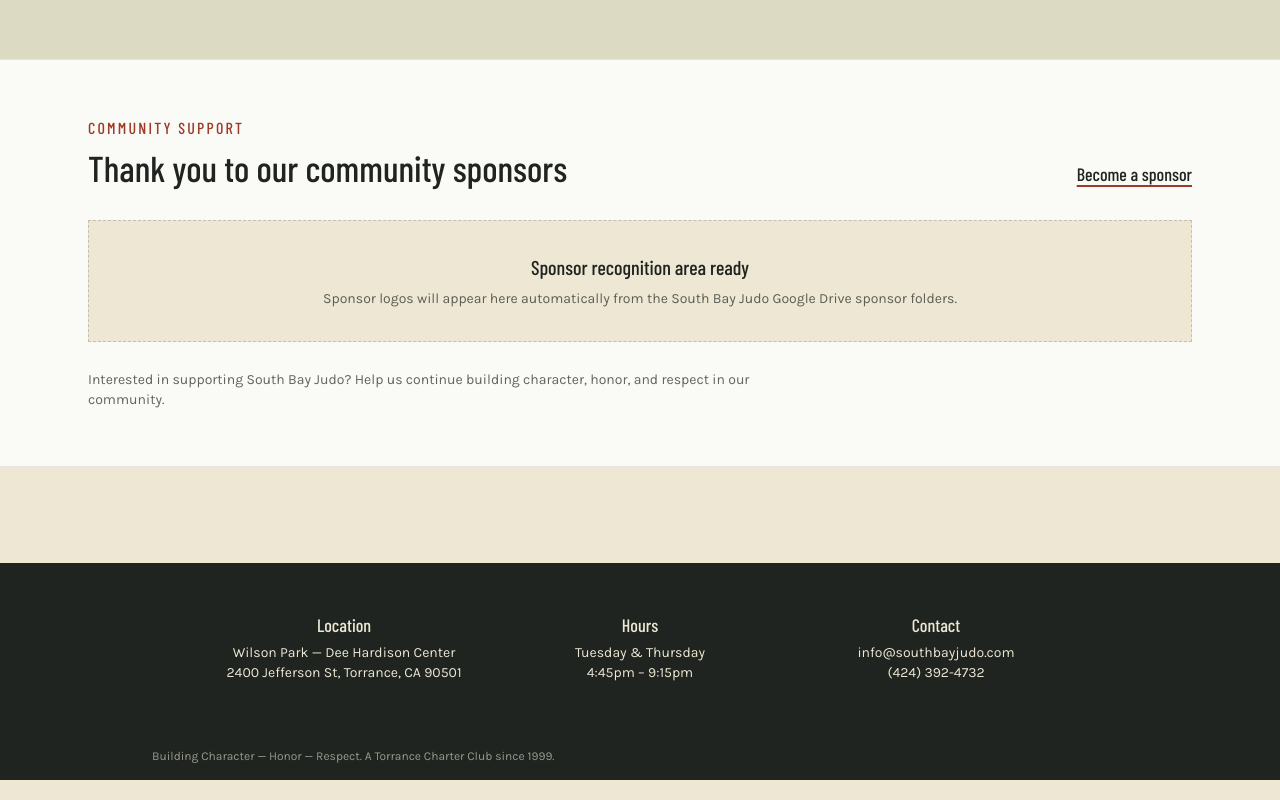
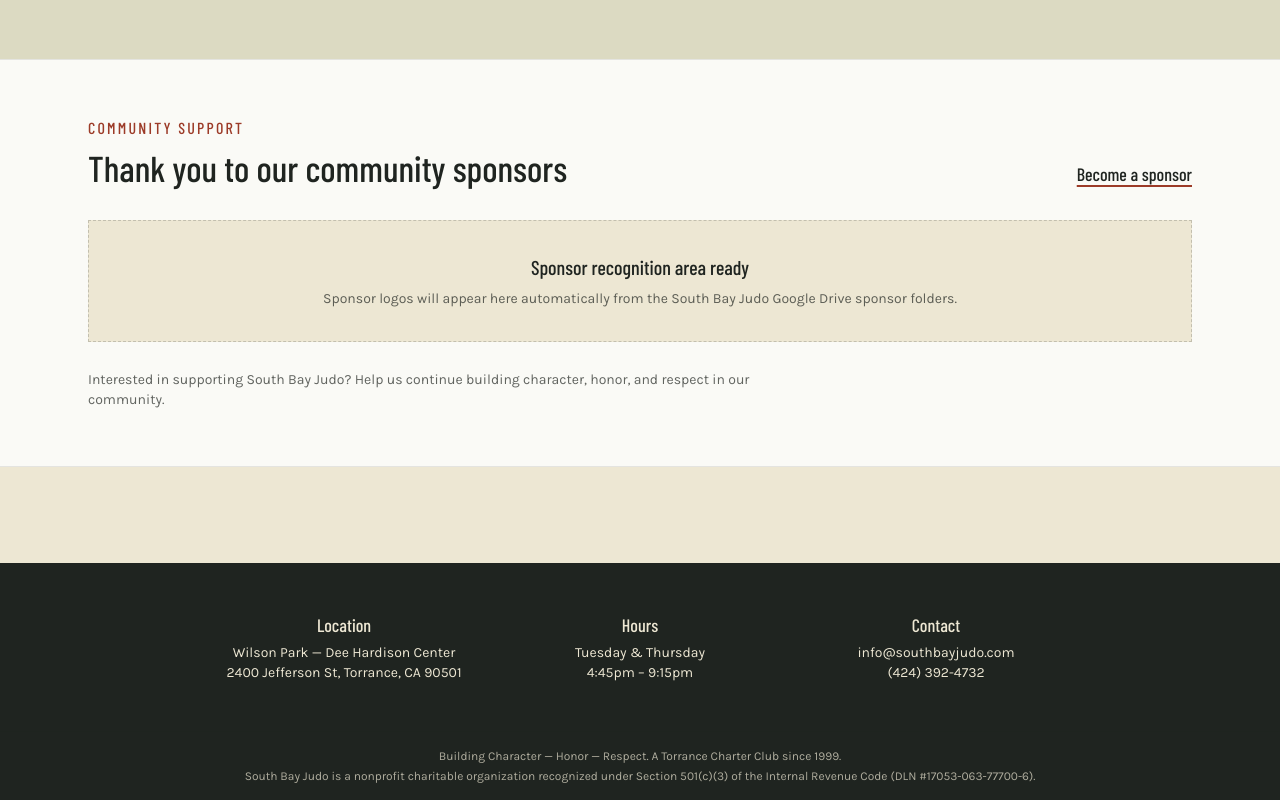
Before and after one commit to cshiosaki/southbayjudo, a Next.js app in the folder south-bay-judo/: page / in a window 1280 px wide. Shown: the part 2408-3208 px from the top of the page. Built offline with nearby package versions, Linux system fonts and the light colour scheme.

Commit message:
Add nonprofit identification to footer on every page

```diff
--- a/south-bay-judo/app/layout.tsx
+++ b/south-bay-judo/app/layout.tsx
@@ -82,9 +82,10 @@ export default function RootLayout({ children }: { children: React.ReactNode })
             </div>
           </div>
           <div className="mat-seam border-white/10">
-            <p className="max-w-5xl mx-auto px-6 py-4 text-xs text-canvas/60">
-              Building Character — Honor — Respect. A Torrance Charter Club since 1999.
-            </p>
+            <div className="max-w-5xl mx-auto px-6 py-4 text-xs text-canvas/70 text-center space-y-1">
+              <p>Building Character — Honor — Respect. A Torrance Charter Club since 1999.</p>
+              <p>South Bay Judo is a nonprofit charitable organization recognized under Section 501(c)(3) of the Internal Revenue Code (DLN #17053-063-77700-6).</p>
+            </div>
           </div>
         </footer>
       </body>
```
